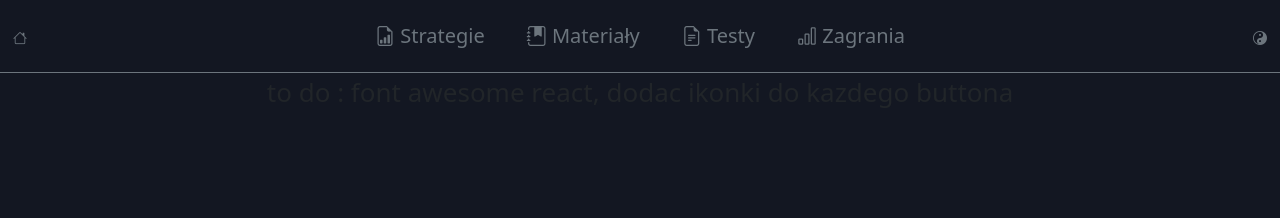
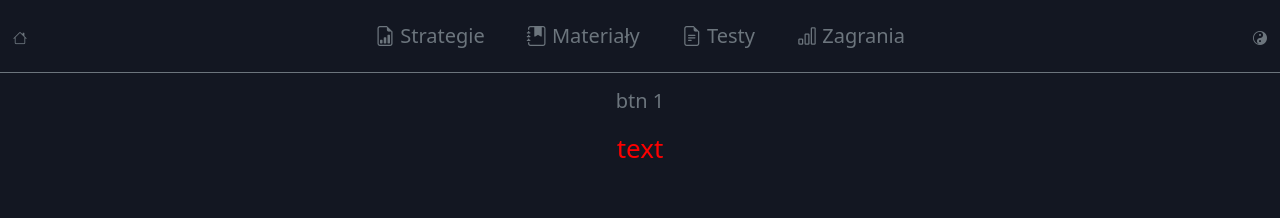
Before and after one commit to PjerC/forexy, a React (Create React App) app: page / in a window 1280 px wide. Shown: the top 218 px of the page. Built offline with nearby package versions, Linux system fonts and the light colour scheme.

Commit message:
use state test within one component

```diff
--- a/src/App.css
+++ b/src/App.css
@@ -3,5 +3,5 @@
   background-color: #282c34;
   text-align: center;
   font-size: calc(10px + 2vmin);
-  background-color:rgb(19,23,34);
+/*  background-color:rgb(19,23,34); */
 }
--- a/src/App.js
+++ b/src/App.js
@@ -1,12 +1,16 @@
+//import { useState } from 'react';
 import './App.css';
 import NavBar from './NavBar.js'
 import DisplayModule from './DisplayModule.js'
 import Footer from './Footer.js'
 import 'bootstrap/dist/css/bootstrap.min.css'
 
-const App = () => {
+const App = (props) => {
+
+  const {backgroundColor} = props;
+
   return (
-    <div className="App">
+    <div style={{backgroundColor:backgroundColor}} className="App">
       <NavBar/>
       <DisplayModule />
       <Footer />
--- a/src/DisplayModule.js
+++ b/src/DisplayModule.js
@@ -1,9 +1,13 @@
 import 'bootstrap/dist/css/bootstrap.min.css'
+import DisplayUpperModule from './DisplayModules/DisplayUpperModule';
 
 // centered module with nested components
 const DisplayModule = () => {
     return(
-        <div> to do : font awesome react, dodac ikonki do kazdego buttona </div>
+        <div>
+            <DisplayUpperModule />
+        </div>
+
     )
 }
 
--- /dev/null
+++ b/src/DisplayModules/DisplayUpperModule.js
@@ -0,0 +1,20 @@
+import { useState } from 'react';
+import 'bootstrap/dist/css/bootstrap.min.css'
+import 'bootstrap-icons/font/bootstrap-icons.css';
+
+const DisplayUpperModule = (props) => {
+
+    const [color,setColor] = useState("red")
+
+    const changeColor = () => {
+        console.log('clicked')
+        setColor("white");
+    }
+    return(
+        <div>
+           <button className="flex-fill btn btn-lg m-1 text-secondary" type="button" onClick={changeColor}>btn 1</button>
+           <p style={{color:color}}> text </p>
+        </div>
+    )
+}
+export default DisplayUpperModule;
--- a/src/NavBar.js
+++ b/src/NavBar.js
@@ -10,7 +10,6 @@ const NavBar = (props) => {
 return(
     <div>
         <nav className="navbar navbar-dark border-bottom border-secondary">
-
                 <NavBarLeftModule />
                 <NavBarCenterModule />
                 <NavBarRightModule />
--- a/src/index.js
+++ b/src/index.js
@@ -1,13 +1,25 @@
 import React from 'react';
+import { useState } from 'react';
 import ReactDOM from 'react-dom';
 import './index.css';
 import App from './App';
 import reportWebVitals from './reportWebVitals';
 import 'bootstrap/dist/css/bootstrap.min.css'
+import { propTypes } from 'react-bootstrap/esm/Image';
+
+
+const Main = (props) => {
+  // initial states
+  const [backgroundColor] = useState('rgb(19,23,34)');
+
+  return (
+    <App  backgroundColor={backgroundColor}/>
+  )
+}
 
 ReactDOM.render(
   <React.StrictMode>
-    <App />
+    <Main/>
   </React.StrictMode>,
   document.getElementById('root')
 );
```
